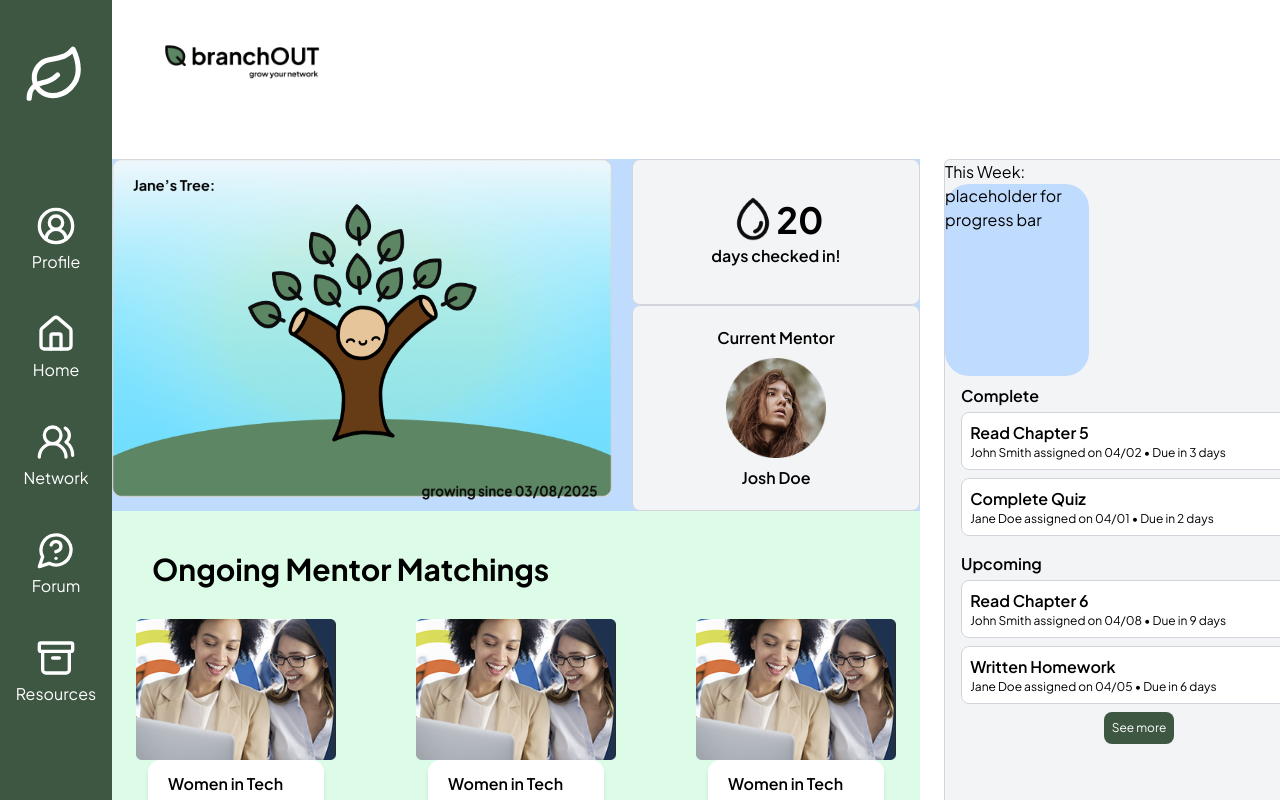
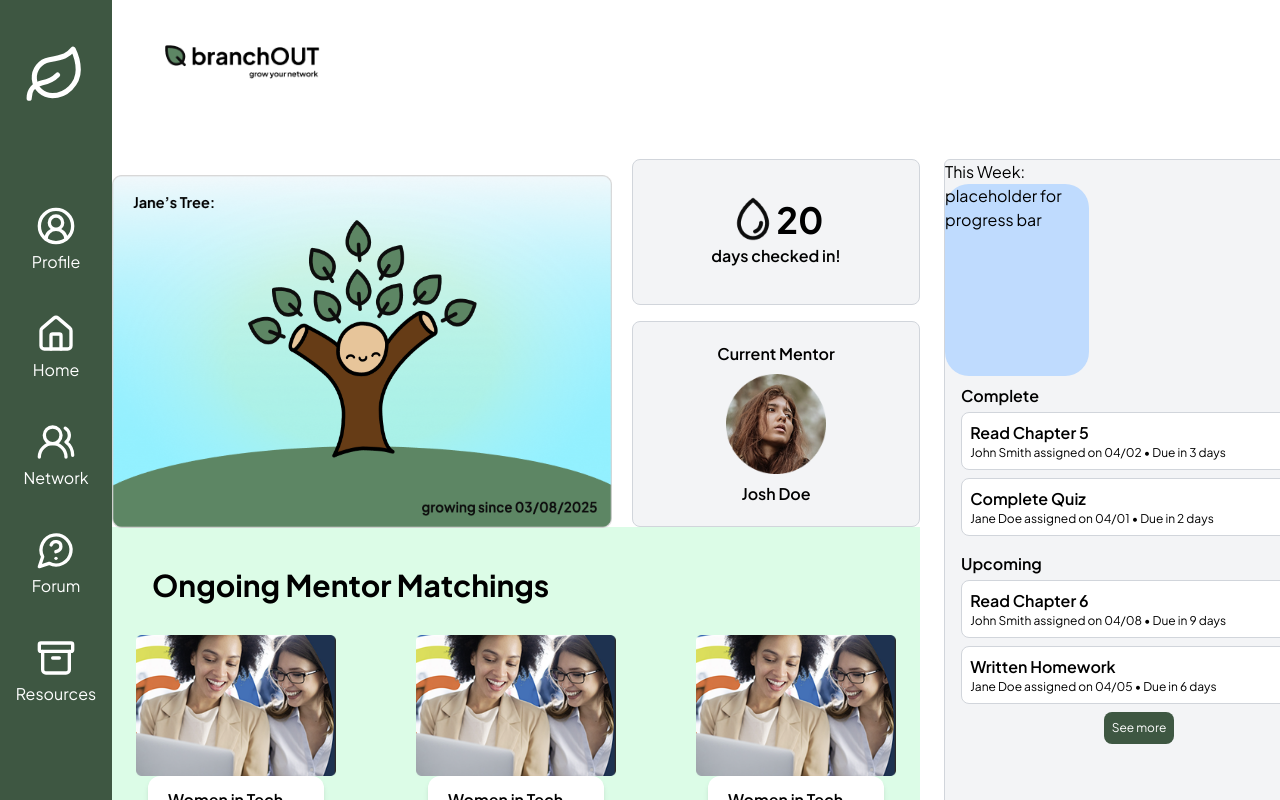
Before and after one commit to heartybp/BranchOut, a React (Vite) app in the folder client/: page /home in a window 1280 px wide. Built offline with nearby package versions, Linux system fonts and the light colour scheme.

Commit message:
made sure the contains for tree bg, checked in, and mentor are all aligned with each other

```diff
--- a/client/src/Home.jsx
+++ b/client/src/Home.jsx
@@ -57,16 +57,16 @@ const Home = () => {
 
             <div className="bg-white justify-center w-[940px] flex-row ">
               {/* tree, checked in, + mentor */}
-              <div className="flex justify-center gap-x-5 bg-blue-200">
+              <div className="flex justify-center gap-x-5 items-end">
                 {/* jane's tree */}
-                <div className="relative w-[500px]">
-                  <img src={Tree} alt="" className="absolute w-[500px] h-[338px]"/>
+                <div className="relative w-[500px] h-[352px] flex-shrink-0">
+                  <img src={Tree} alt="" className="absolute w-[500px] h-[353px]"/>
                   <img src={TreeWithTiers} alt="" className="absolute w-[250px] h-[250px]" style={{top:"45%", left: "50%", transform: "translate(-50%, -50%)"}}/>
                   <img src={GrowingSinceText} alt="" className="absolute w-[175px] h-[15px]" style={{bottom: "3%", right: "3%"}}/>
                 </div>
 
                 <div className="flex flex-col justify-between w-72">
-                  <div className="flex flex-col bg-gray-100 p-9 rounded-lg border border-gray-300 items-center justify-center">
+                  <div className="flex flex-col bg-gray-100 p-9 rounded-lg border border-gray-300 items-center justify-center mb-4">
                     <div className="flex items-center gap-0.01">
                     {/* Icon */}
                     <img src={WaterDropIcon} alt="Water Drop Icon" className="w-12 h-12"/>
@@ -75,7 +75,6 @@ const Home = () => {
                   </div>
                     <p className="font-semibold">days checked in!</p>
                   </div>
-
                   <div className="bg-gray-100 p-5 rounded-lg border border-gray-300 flex flex-col items-center">
                     <p className="font-semibold">Current Mentor</p>
                     <img
```
